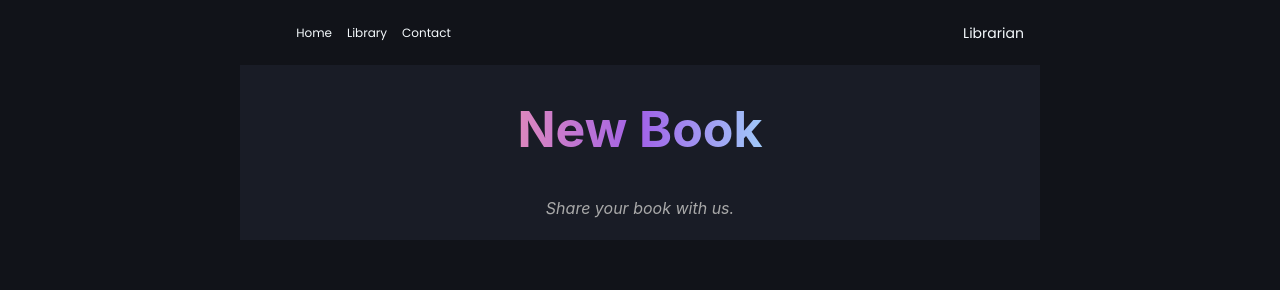
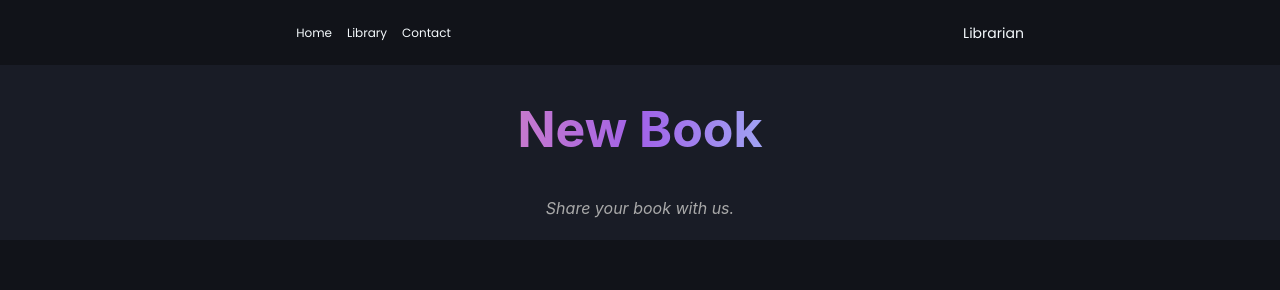
Before and after one commit to danveb/librarian, a React (Create React App) app in the folder client/: page /add in a window 1280 px wide. Shown: the top 290 px of the page. Built offline with nearby package versions, Linux system fonts and the light colour scheme; no server answers; a web font is replaced by a local one.

Commit message:
update jumbotron widoverall width to 100%

```diff
--- a/client/src/styles/Jumbotron.css
+++ b/client/src/styles/Jumbotron.css
@@ -6,9 +6,7 @@
 }
 
 .jumbotron__wrapper {
-    max-width: 800px;
     width: 100%;
-    margin: 0 auto;
     background-color: var(--raisin-black);
     text-align: center;
 }
```
